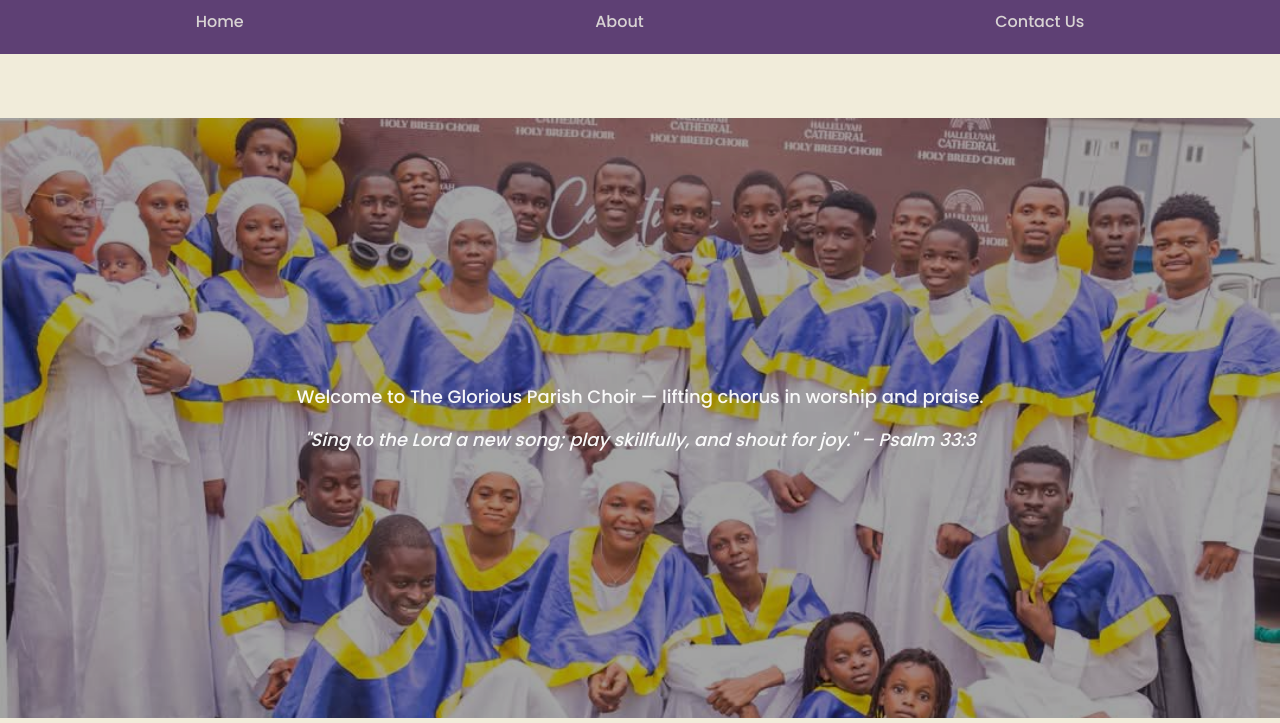
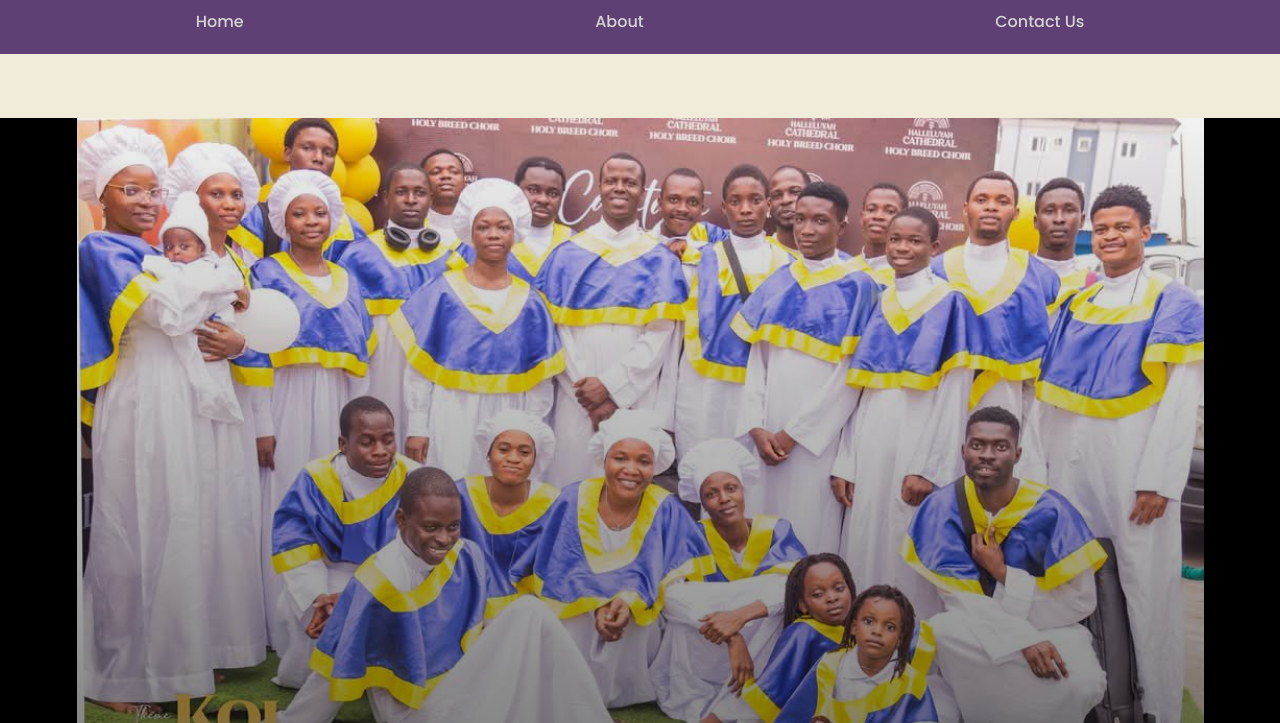
Before and after one commit to OLADIPUPO802/The-New-Choir-Website, a plain HTML site: page index.html in a window 1280 px wide. Shown: the part 55-778 px from the top of the page. Drawn offline with Linux system fonts and the light colour scheme.

Commit message:
Update portfolioproject.css

```diff
--- a/portfolioproject.css
+++ b/portfolioproject.css
@@ -143,47 +143,57 @@
     /* ------- HERO ------- */
     .hero {
   position: relative;
-      height: 600px;
+  width: 100%;
+  aspect-ratio: 16 / 9;                 /* keeps full image visible */
+  background: url(TGP-CHOIR.jpg) center / contain no-repeat;
+  background-color: #000;               /* fills empty space */
   display: flex;
-      align-items: center;
+  align-items: flex-end;                /* text stays inside image */
   justify-content: center;
-      text-align: center;
-      color: #fff;
-      background: url(TGP-CHOIR.jpg);
-      background-size: cover;
-      background-repeat: no-repeat;
-      width: 100%;
+  overflow: hidden;
 }
+
+/* Overlay for readability */
 .hero::before {
   content: "";
   position: absolute;
   inset: 0;
-      background: rgba(0,0,0,0.36); /* overlay helps text read on image */
+  background: linear-gradient(
+    to top,
+    rgba(0,0,0,0.55),
+    rgba(0,0,0,0.05)
+  );
   z-index: 1;
 }
+
+/* Hero content */
 .hero-inner {
   position: relative;
   z-index: 2;
-      max-width: 960px;
-      padding: 20px;
+  max-width: 90%;
+  padding: 1.5rem;
+  text-align: center;
+  color: #fff;
 }
+
 .hero h1 {
-      font-size: 48px;
-      line-height: 1.02;
-      margin-bottom: 12px;
+  font-size: clamp(24px, 6vw, 48px);
   font-weight: 800;
-      letter-spacing: -0.02em;
+  line-height: 1.1;
+  margin-bottom: 0.5rem;
 }
+
 .hero p.lead {
-      font-size: 18px;
-      margin-bottom: 16px;
+  font-size: clamp(14px, 4vw, 18px);
   opacity: 0.95;
 }
+
 .hero blockquote {
-      font-size: 18px;
+  font-size: clamp(14px, 4vw, 18px);
   font-style: italic;
-      opacity: 0.95;
-      margin-top: 6px;
+  margin-top: 0.5rem;
+}
+
     }
     .about-header .cta {
       display: inline-block;
```
Lines whose indentation alone changed are shown as unchanged.
